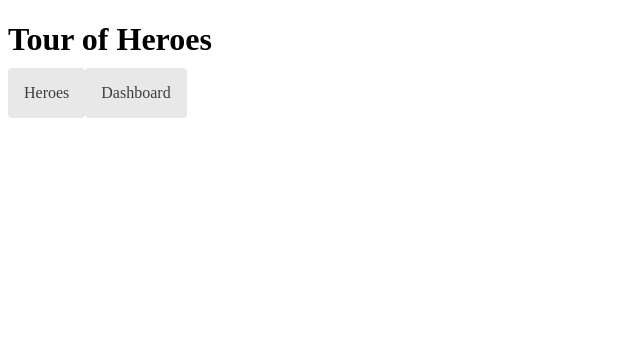
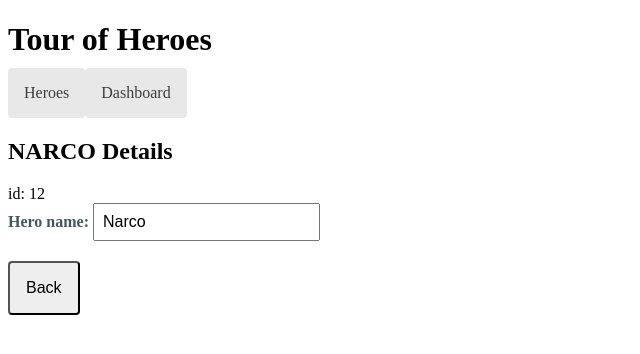
Before and after one commit to Superklaas/tour-of-heroes, an Angular app: page /detail/12 in a window 1280 px wide. Shown: the top 354 px of the page, without its empty margins (0-640 px from the left). Built offline with nearby package versions, Linux system fonts and the light colour scheme.

Commit message:
5) Routing: routing to hero detail page

```diff
--- a/src/app/hero-detail/hero-detail.component.css
+++ b/src/app/hero-detail/hero-detail.component.css
@@ -0,0 +1,24 @@
+/* HeroDetailComponent's private CSS styles */
+label {
+  color: #435960;
+  font-weight: bold;
+}
+input {
+  font-size: 1em;
+  padding: .5rem;
+}
+button {
+  margin-top: 20px;
+  background-color: #eee;
+  padding: 1rem;
+  border-radius: 4px;
+  font-size: 1rem;
+}
+button:hover {
+  background-color: #cfd8dc;
+}
+button:disabled {
+  background-color: #eee;
+  color: #ccc;
+  cursor: auto;
+}
--- a/src/app/hero-detail/hero-detail.component.html
+++ b/src/app/hero-detail/hero-detail.component.html
@@ -6,3 +6,4 @@
     <input id="hero-name" [(ngModel)]="hero.name" placeholder="name">
   </div>
 </div>
+<button (click)="goBack()">Back</button>
--- a/src/app/hero-detail/hero-detail.component.ts
+++ b/src/app/hero-detail/hero-detail.component.ts
@@ -1,5 +1,8 @@
 import {Component, Input, OnInit} from '@angular/core';
 import {Hero} from "../model/hero";
+import {HeroService} from "../hero-service/hero.service";
+import {ActivatedRoute} from "@angular/router";
+import {Location} from "@angular/common";
 
 @Component({
   selector: 'app-hero-detail',
@@ -11,9 +14,18 @@ export class HeroDetailComponent implements OnInit {
   @Input()
   hero?: Hero;
 
-  constructor() { }
+  constructor(private heroService: HeroService, private route: ActivatedRoute, private location: Location) { }
 
   ngOnInit(): void {
+    this.getHero();
   }
 
+  getHero(): void {
+    const id = Number(this.route.snapshot.paramMap.get('id'));
+    this.heroService.findHeroById(id).subscribe(hero => this.hero = hero);
+  }
+
+  goBack() {
+    this.location.back();
+  }
 }
--- a/src/app/hero-service/hero.service.ts
+++ b/src/app/hero-service/hero.service.ts
@@ -1,4 +1,4 @@
-import { Injectable } from '@angular/core';
+import {Injectable} from '@angular/core';
 import {Hero} from "../model/hero";
 import {HEROES} from "../model/mock-heroes";
 import {Observable, of} from "rxjs";
@@ -9,11 +9,16 @@ import {MessageService} from "../message-service/message.service";
 })
 export class HeroService {
 
-  constructor(private messageService: MessageService) { }
+  constructor(private messageService: MessageService) {
+  }
 
   getHeroes(): Observable<Hero[]> {
     this.messageService.add('HeroService: fetched heroes');
     return of(HEROES);
   }
 
+  findHeroById(id: number): Observable<Hero> {
+    return of(HEROES.find(hero => hero.id === id) as Hero);
+  }
+
 }
```
